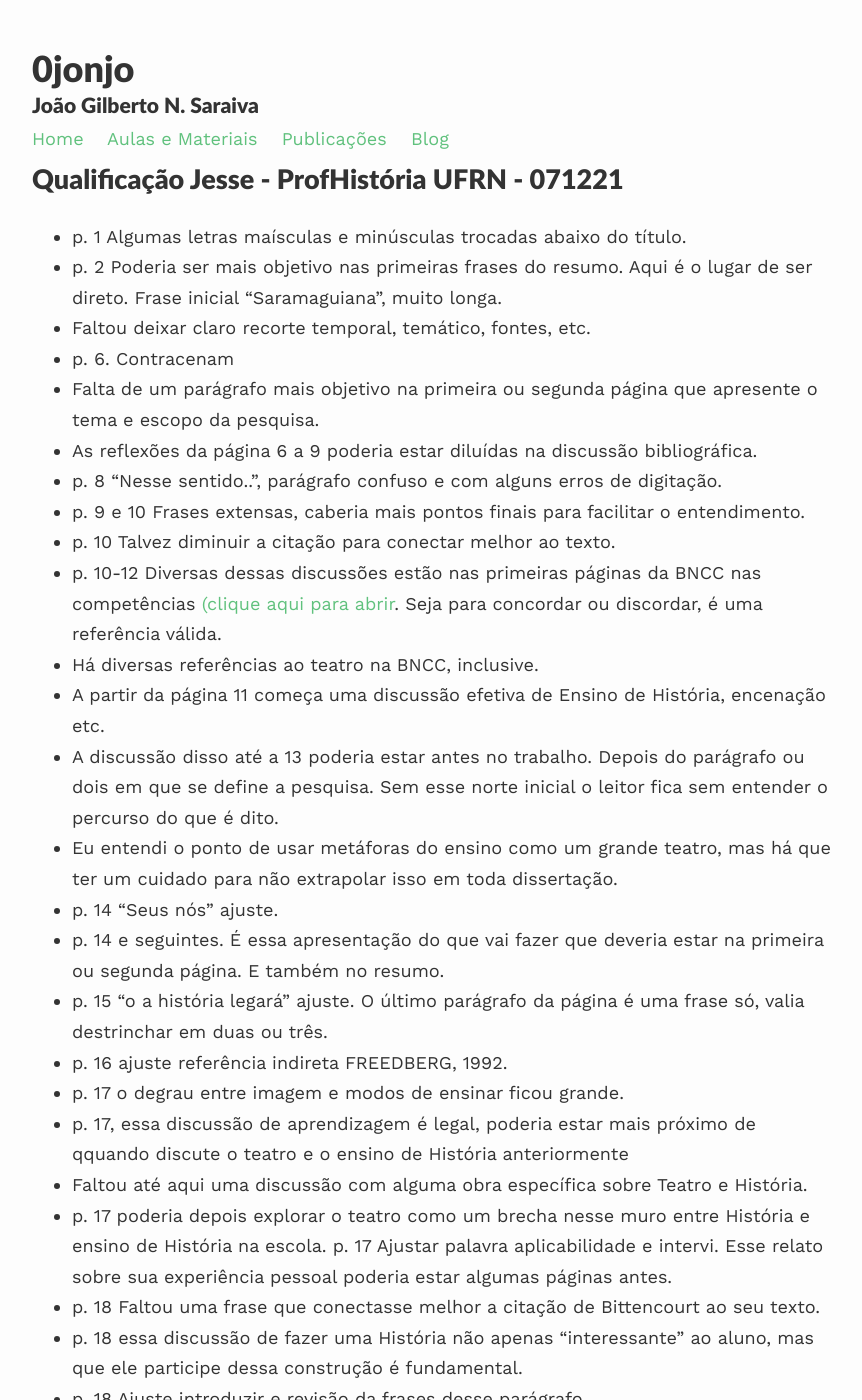
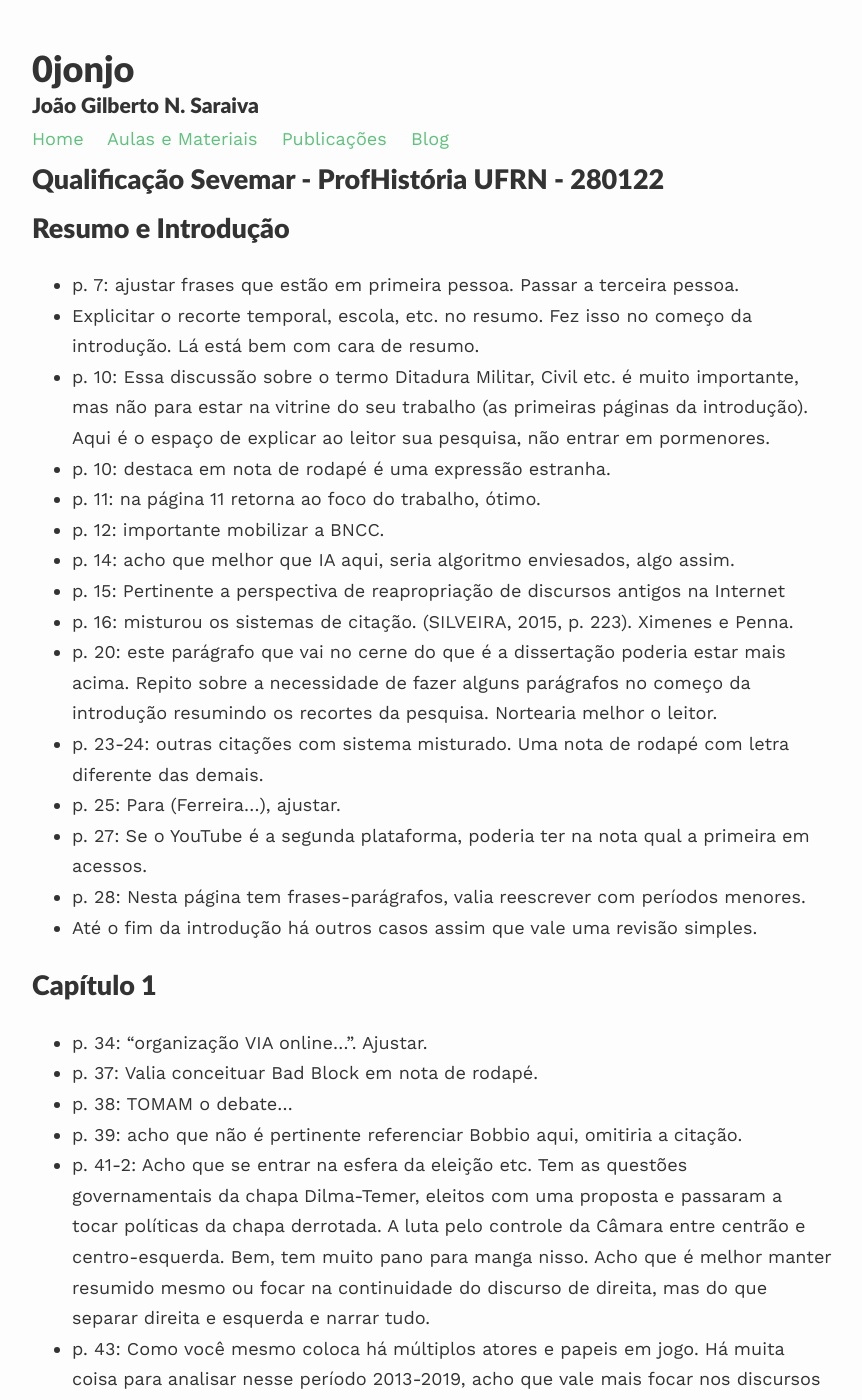
Before and after one commit to 0jonjo/0jonjo.github.io, a Jekyll site: the page built from _pages/220128sevemar.md, in a window 1280 px wide and 1400 px high. Shown: the whole window, without its empty margins (208-1070 px from the left). Built offline with Jekyll 4.4.1, drawn with Linux system fonts in a browser that asks for light colours; nearby versions of some CDN libraries; our own code applies the rules of GitHub Pages for plain Markdown files; some of the changed text lies outside the part shown.

Commit message:
sevemar dissertation analyses until cap 1

```diff
--- a/_pages/220128sevemar.md
+++ b/_pages/220128sevemar.md
@@ -1,38 +1,51 @@
-# Qualificação Jesse - ProfHistória UFRN - 071221
+# Qualificação Sevemar - ProfHistória UFRN - 280122
 
-- p. 1 Algumas letras maísculas e minúsculas trocadas abaixo do título.
-- p. 2 Poderia ser mais objetivo nas primeiras frases do resumo. Aqui é o lugar de ser direto. Frase inicial "Saramaguiana", muito longa.
-- Faltou deixar claro recorte temporal, temático, fontes, etc.
-- p. 6. Contracenam
-- Falta de um parágrafo mais objetivo na primeira ou segunda página que apresente o tema e escopo da pesquisa.
-- As reflexões da página 6 a 9 poderia estar diluídas na discussão bibliográfica.
-- p. 8 "Nesse sentido..", parágrafo confuso e com alguns erros de digitação.
-- p. 9 e 10 Frases extensas, caberia mais pontos finais para facilitar o entendimento.
-- p. 10 Talvez diminuir a citação para conectar melhor ao texto.
-- p. 10-12 Diversas dessas discussões estão nas primeiras páginas da BNCC nas competências [(clique aqui para abrir](http://basenacionalcomum.mec.gov.br/images/historico/BNCC_EnsinoMedio_embaixa_site_110518.pdf). Seja para concordar ou discordar, é uma referência válida.
-- Há diversas referências ao teatro na BNCC, inclusive.
-- A partir da página 11 começa uma discussão efetiva de Ensino de História, encenação etc.
-- A discussão disso até a 13 poderia estar antes no trabalho. Depois do parágrafo ou dois em que se define a pesquisa. Sem esse norte inicial o leitor fica sem entender o percurso do que é dito.
-- Eu entendi o ponto de usar metáforas do ensino como um grande teatro, mas há que ter um cuidado para não extrapolar isso em toda dissertação.
-- p. 14 "Seus nós" ajuste.
-- p. 14 e seguintes. É essa apresentação do que vai fazer que deveria estar na primeira ou segunda página. E também no resumo.
-- p. 15 "o a história legará" ajuste. O último parágrafo da página é uma frase só, valia destrinchar em duas ou três.
-- p. 16 ajuste referência indireta FREEDBERG, 1992.
-- p. 17 o degrau entre imagem e modos de ensinar ficou grande.
-- p. 17, essa discussão de aprendizagem é legal, poderia estar mais próximo de qquando discute o teatro e o ensino de História anteriormente
-- Faltou até aqui uma discussão com alguma obra específica sobre Teatro e História.
-- p. 17 poderia depois explorar o teatro como um brecha nesse muro entre História e ensino de História na escola.
-p. 17 Ajustar palavra aplicabilidade e intervi. Esse relato sobre sua experiência pessoal poderia estar algumas páginas antes.
-- p. 18 Faltou uma frase que conectasse melhor a citação de Bittencourt ao seu texto.
-- p. 18 essa discussão de fazer uma História não apenas "interessante" ao aluno, mas que ele participe dessa construção é fundamental.
-- p. 18 Ajuste introduzir e revisão da frases desse parágrafo.
-- p. 19 A discussão do encenar e História é de suma importante, está resumida aqui em dois parágrafos.
-- p. 19 A citação de Hobsbawm é mais útil um pouco antes.
-- p. 20 Valia trazer mais para cima a citação da Pesavento e discuti-la.
-- p. 20 O ensino de história... ajuste.
-- p. 20 O segundo parágrafo está confuso, ela poderia ser diluída em mais parágrafos.
-- p. 21 Nessa discussão do passado ser construído pelo presente poderia mobilizar a historiografia sobre o tema, como o clássico de Bloch
-- Nessa discussão final de patrimônio, encenar, sentido da História faltou um diálogo com a historiografia do tema.
-- p. 22 até 25 Fazer a padronização das referências bibliográficas em um modelo único de título (itálico ou negrito) e como citar cada tipo de obra. Algumas referências estão com quebras de linha.
+## Resumo e Introdução
 
-- O texto tem discussão do tema central e discute efetivamente questões do Ensino de História. Cabe ajustes na forma e no conteúdo nos termos de uma dissertação de mestrado, incluindo maior diálogo com a bibliografia. Falta no resumo  uma definição mais clara nas primeiras páginas do recorte temático, temporal, etc. do trabalho e no fim a apresentação dos capítulos.
+- p. 7: ajustar frases que estão em primeira pessoa. Passar a terceira pessoa.
+- Explicitar o recorte temporal, escola, etc. no resumo. Fez isso no começo da introdução. Lá está bem com cara de resumo.
+- p. 10: Essa discussão sobre o termo Ditadura Militar, Civil etc. é muito importante, mas não para estar na vitrine do seu trabalho (as primeiras páginas da introdução). Aqui é o espaço de explicar ao leitor sua pesquisa, não entrar em pormenores.
+- p. 10: destaca em nota de rodapé é uma expressão estranha.
+- p. 11: na página 11 retorna ao foco do trabalho, ótimo.
+- p. 12: importante mobilizar a BNCC.
+- p. 14: acho que melhor que IA aqui, seria algoritmo enviesados, algo assim.
+- p. 15: Pertinente a perspectiva de reapropriação de discursos antigos na Internet
+- p. 16: misturou os sistemas de citação. (SILVEIRA, 2015, p. 223). Ximenes e Penna.
+- p. 20: este parágrafo que vai no cerne do que é a dissertação poderia estar mais acima. Repito sobre a necessidade de fazer alguns parágrafos no começo da introdução resumindo os recortes da pesquisa. Nortearia melhor o leitor.
+- p. 23-24: outras citações com sistema misturado. Uma nota de rodapé com letra diferente das demais.
+- p. 25: Para (Ferreira...), ajustar.
+- p. 27: Se o YouTube é a segunda plataforma, poderia ter na nota qual a primeira em acessos.
+- p. 28: Nesta página tem frases-parágrafos, valia reescrever com períodos menores.
+- Até o fim da introdução há outros casos assim que vale uma revisão simples.
+
+## Capítulo 1
+- p. 34: "organização VIA online...". Ajustar.
+- p. 37: Valia conceituar Bad Block em nota de rodapé.
+- p. 38: TOMAM o debate...
+- p. 39: acho que não é pertinente referenciar Bobbio aqui, omitiria a citação.
+- p. 41-2: Acho que se entrar na esfera da eleição etc. Tem as questões governamentais da chapa Dilma-Temer, eleitos com uma proposta e passaram a tocar políticas da chapa derrotada. A luta pelo controle da Câmara entre centrão e centro-esquerda. Bem, tem muito pano para manga nisso. Acho que é melhor manter resumido mesmo ou focar na continuidade do discurso de direita, mas do que separar direita e esquerda e narrar tudo.
+- p. 43: Como você mesmo coloca há múltiplos atores e papeis em jogo. Há muita coisa para analisar nesse período 2013-2019, acho que vale mais focar nos discursos e afins que rolaram sobre Ditadura.
+- Aspecto importante, a sociedade brasileira tem um viés conservador gestado desde tempos remotos. Ele é uma das chaves para o sucesso de discursos de direita atuais.
+- p. 48 Uma opção é tornar esse ponto 1.1 mais sintético
+- p. 51 "Cardoso, 2011:". Corrigir.
+- p. 53 "ALÇOU ao poder".
+- p. 54 e seguintes: pode ser interessante focar em como eles avaliam a "Revolução" e a "esquerda" e o "comunismo". Isso da tortura é interessante porque parte do público cativo do discurso militar nega e parte relativiza, assim como fazem os entrevistados.
+- p. 57: esse vínculo de fazer a relação passado-presente a partir do Ensino de História é a pegada mais interessante. Acho que dá para sublinhar isso na revisão, fazer alguns cortes para destacar o impacto dessas narrativas no ensino hoje.
+- p. 58: importante isso, trazer para o presente, as escolhas de hoje.
+- Isso do livro didático estar se adaptando ao usar termo "revolução", acho que te apontei uma vez. Acontece também no livro de Boulos Jr., História: sociedade & cidadania.
+- etc.
+- p. 59: Castells (2009, p. 100)
+- "equipamentos fixos como o notebook, por exemplo". Desktop? Ajustar.
+- p. 65: "Situações como essas evidenciam o quanto estamos vivendo em um tempo de embates políticos e ideológicos". Cortaria essa frase.
+
+
+## Capítulo 2
+
+[teste][testador]
+
+[testador]:https://www.radio-browser.info/#/
+
+## Considerações gerais
+- Visando um futura Tese de doutorado, investiria em menos compartimentação e sim numa organização de capítulos em que a linha mestra da pesquisa atravesse todo o texto.
+- Ajustes no sistema de citação.
+- No capítulo 1 seria interessante dar mais destaque aos momentos em que aproxima visões do passado do Exército, etc. com o Ensino de História e as narrativas do presente.
```
